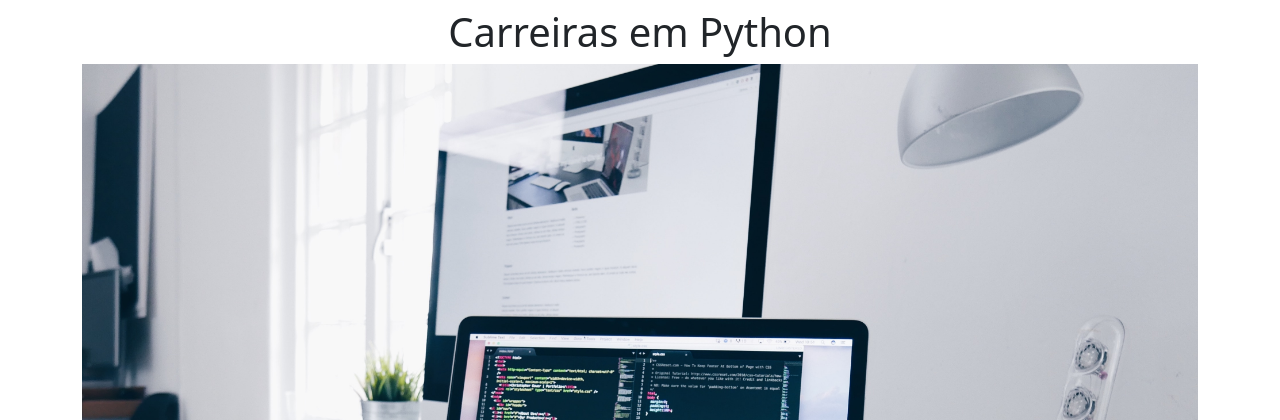
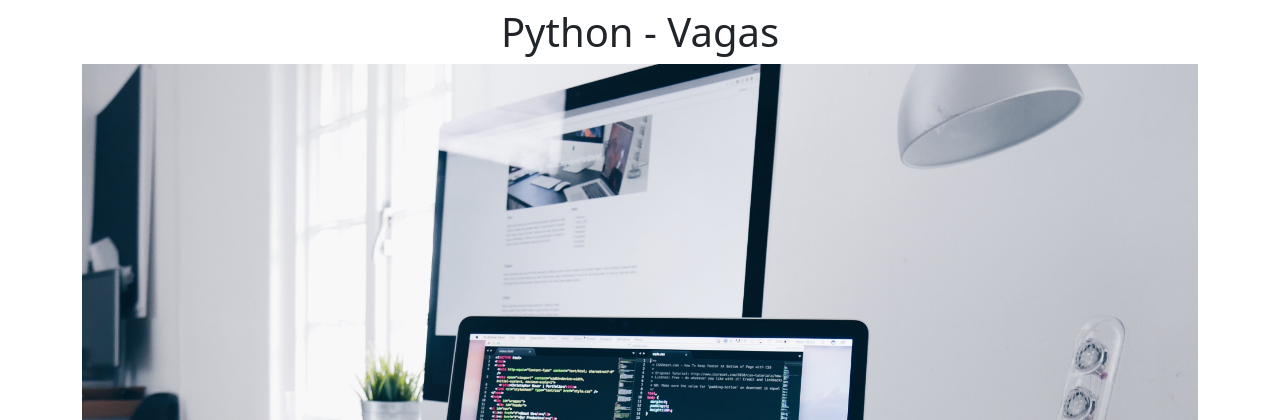
Before and after one commit to deverDaniel/Python-Carreiras, a Flask app: page / in a window 1280 px wide. Shown: the top 420 px of the page. Run offline with Flask 3, Linux system fonts and the light colour scheme.

Commit message:
modificação pagina home

```diff
--- a/templates/home.html
+++ b/templates/home.html
@@ -12,7 +12,7 @@
 </head>
 <body>
   <div class="container">
-    <h1 class="text-center mt-2 mb-2">Carreiras em Python</h1>
+    <h1 class="text-center mt-2 mb-2">Python - Vagas </h1>
     <img class= "img-fluid" src="{{url_for('static', filename='carreira.jpg')}}"/>
     <h2 class="text-center mt=2 ">sobre o site</h2>
     <p class= "lead">Lorem Ipsum is simply dummy text of the printing and typesetting industry. Lorem Ipsum has been the industry's standard dummy text ever since the 1500s, when an unknown printer took a galley of type and scrambled it to make a type specimen book. It has survived not only five centuries, but also the leap into electronic typesetting, remaining essentially unchanged. It was popularised in the 1960s with the release of Letraset sheets containing Lorem Ipsum passages, and more recently with desktop publishing software like Aldus PageMaker including versions of Lorem Ipsum.
```
